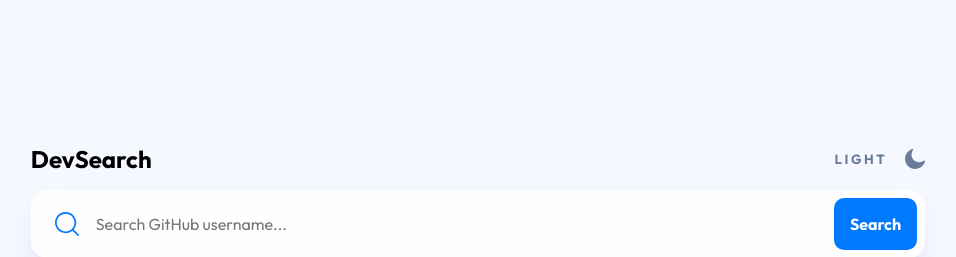
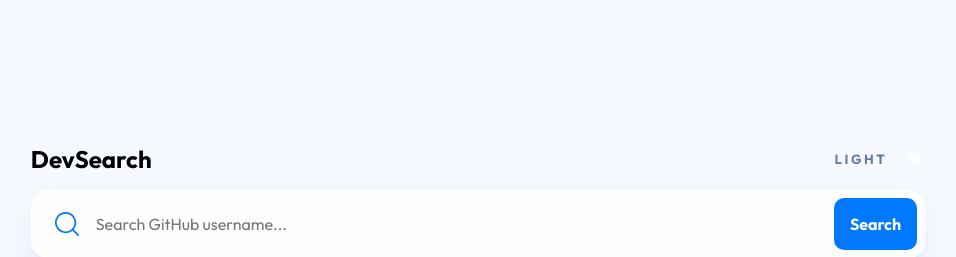
Before and after one commit to ZinnurovArtur/Github-user-search, a Next.js app: page / in a window 1280 px wide. Shown: the top 257 px of the page, without its empty margins (162-1118 px from the left). Built offline with nearby package versions, Linux system fonts and the light colour scheme.

Commit message:
Adding mounting and correct symbols

```diff
--- a/components/Navbar.js
+++ b/components/Navbar.js
@@ -1,15 +1,37 @@
 import { useTheme } from "next-themes";
+import { useState, useEffect } from "react";
 import styles from "../styles/navbar.module.scss";
 const Navbar = () => {
-  const {theme,setTheme} = useTheme()
+  const { theme, setTheme } = useTheme();
+  const [mounted, setMounted] = useState(false);
+
+  useEffect(() => {
+    setMounted(true);
+  }, []);
+
+  if (!mounted) {
+    return null;
+  }
+
   return (
     <div className={styles.navbar}>
       <div className={styles.wrap_nav}>
         <div className={styles.title}>
           <h2>DevSearch</h2>
         </div>
-        <button className={styles.theme_change} onClick={theme == 'dark'?() => setTheme('light'):() => setTheme('dark')}>
-         {theme == 'light'? <span className={styles.title_theme}>Dark</span>: <span className={styles.title_theme}>Light</span>}
+        <button
+          className={styles.theme_change}
+          onClick={
+            theme == "dark" ? () => setTheme("light") : () => setTheme("dark")
+          }
+        >
+          {theme == "light" ? (
+            <span className={styles.title_theme}>Dark</span>
+          ) : (
+            <span className={styles.title_theme}>Light</span>
+          )}
+
+          {theme == "light" ? (
             <svg
               width="20"
               height="20"
@@ -22,6 +44,52 @@ const Navbar = () => {
                 fill="#697C9A"
               />
             </svg>
+          ) : (
+            <svg
+              width="20"
+              height="20"
+              viewBox="0 0 20 20"
+              fill="none"
+              xmlns="http://www.w3.org/2000/svg"
+            >
+              <path
+                d="M13.5451 6.45502C12.6456 5.55555 11.3757 4.97354 10.0001 4.97354C8.62443 4.97354 7.35459 5.5291 6.45511 6.45502C5.55564 7.35449 4.97363 8.62433 4.97363 10C4.97363 11.3757 5.55564 12.6455 6.45511 13.545C7.35459 14.4444 8.62443 15.0265 10.0001 15.0265C11.3757 15.0265 12.6456 14.4709 13.5451 13.545C14.4445 12.6455 15.0265 11.3757 15.0265 10C15.0265 8.62433 14.471 7.35449 13.5451 6.45502Z"
+                fill="white"
+              />
+              <path
+                d="M10.0001 3.4127C10.3705 3.4127 10.6879 3.09524 10.6879 2.72487V0.687831C10.6879 0.31746 10.3705 0 10.0001 0C9.62972 0 9.31226 0.31746 9.31226 0.687831V2.72487C9.31226 3.09524 9.62972 3.4127 10.0001 3.4127Z"
+                fill="white"
+              />
+              <path
+                d="M15.6349 5.34392L17.09 3.88889C17.3545 3.62434 17.3545 3.20106 17.09 2.93651C16.8254 2.67196 16.4021 2.67196 16.1376 2.93651L14.6825 4.39154C14.418 4.65609 14.418 5.07937 14.6825 5.34392C14.9206 5.60847 15.3439 5.60847 15.6349 5.34392Z"
+                fill="white"
+              />
+              <path
+                d="M19.3123 9.31216H17.2752C16.9049 9.31216 16.5874 9.62962 16.5874 9.99999C16.5874 10.3704 16.9049 10.6878 17.2752 10.6878H19.3123C19.6826 10.6878 20.0001 10.3704 20.0001 9.99999C20.0001 9.62962 19.6826 9.31216 19.3123 9.31216Z"
+                fill="white"
+              />
+              <path
+                d="M15.6086 14.6561C15.344 14.3915 14.9207 14.3915 14.6562 14.6561C14.3916 14.9206 14.3916 15.3439 14.6562 15.6085L16.1112 17.0635C16.3758 17.328 16.799 17.328 17.0636 17.0635C17.3281 16.7989 17.3281 16.3757 17.0636 16.1111L15.6086 14.6561Z"
+                fill="white"
+              />
+              <path
+                d="M10.0001 16.5873C9.62972 16.5873 9.31226 16.9048 9.31226 17.2751V19.3122C9.31226 19.6825 9.62972 20 10.0001 20C10.3705 20 10.6879 19.6825 10.6879 19.3122V17.2751C10.6879 16.9048 10.3705 16.5873 10.0001 16.5873Z"
+                fill="white"
+              />
+              <path
+                d="M4.36511 14.6561L2.91008 16.1111C2.64553 16.3757 2.64553 16.7989 2.91008 17.0635C3.17463 17.328 3.59791 17.328 3.86246 17.0635L5.31749 15.6085C5.58204 15.3439 5.58204 14.9206 5.31749 14.6561C5.07939 14.3915 4.65611 14.3915 4.36511 14.6561Z"
+                fill="white"
+              />
+              <path
+                d="M3.4127 9.99999C3.4127 9.62962 3.09524 9.31216 2.72487 9.31216H0.687831C0.31746 9.31216 0 9.62962 0 9.99999C0 10.3704 0.31746 10.6878 0.687831 10.6878H2.72487C3.09524 10.6878 3.4127 10.3704 3.4127 9.99999Z"
+                fill="white"
+              />
+              <path
+                d="M4.36511 5.34392C4.62966 5.60847 5.05294 5.60847 5.31749 5.34392C5.58204 5.07937 5.58204 4.65609 5.31749 4.39154L3.86246 2.93651C3.59791 2.67196 3.17463 2.67196 2.91008 2.93651C2.64553 3.20106 2.64553 3.62434 2.91008 3.88889L4.36511 5.34392Z"
+                fill="white"
+              />
+            </svg>
+          )}
         </button>
       </div>
     </div>
```
Lines whose indentation alone changed are shown as unchanged.
